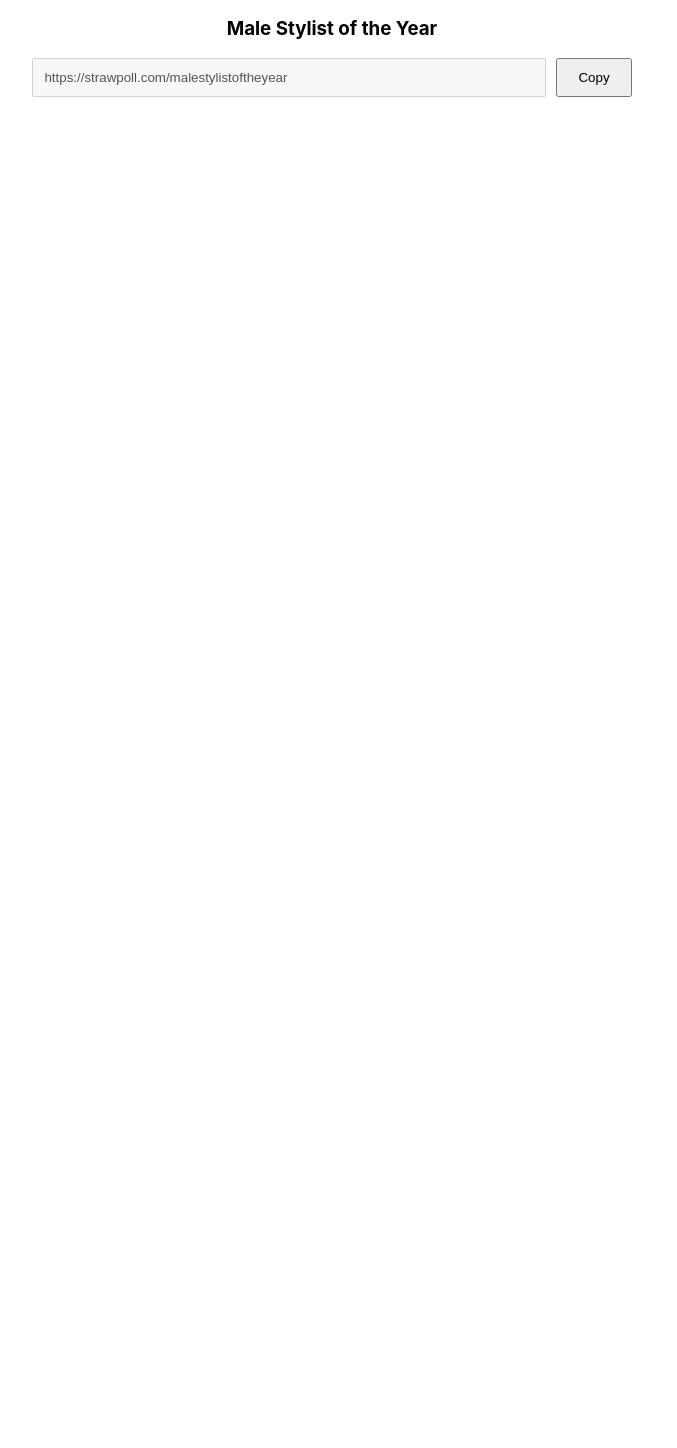
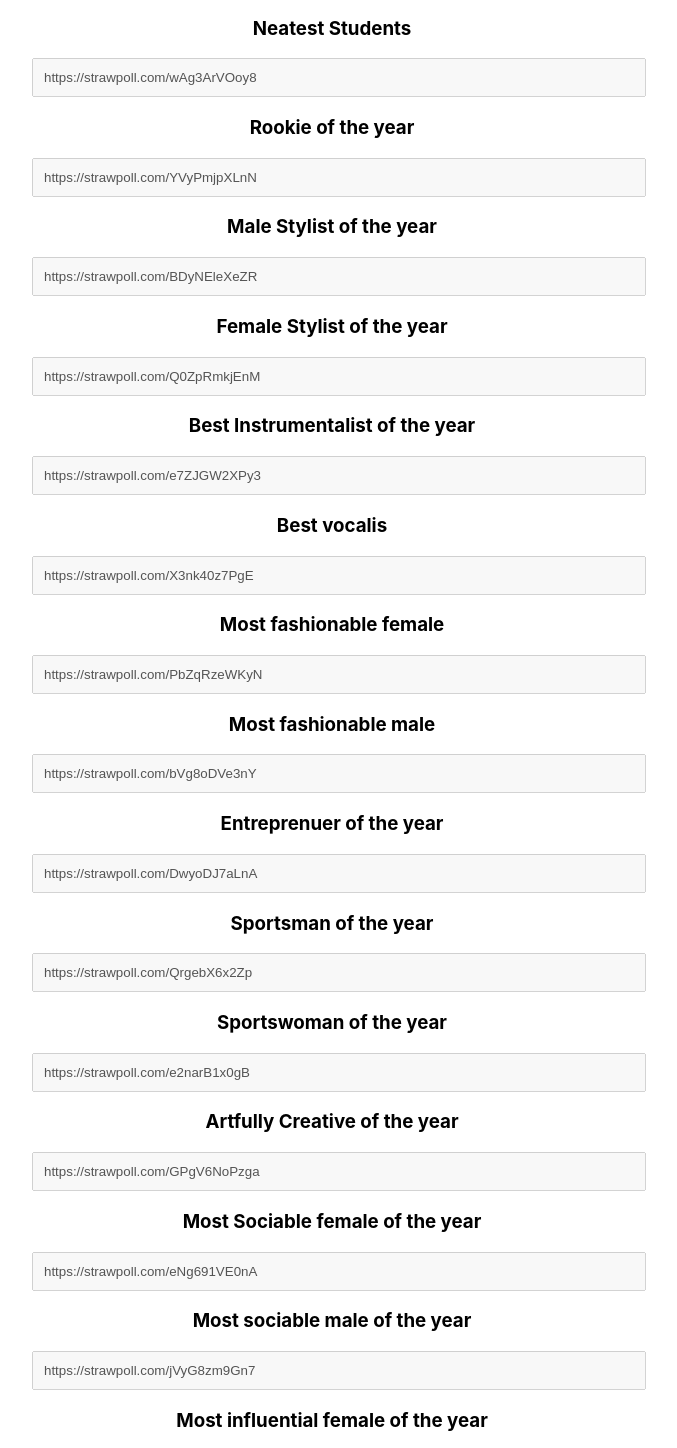
Before and after one commit to 56radius/vote-poll, a React (Create React App) app: page / in a window 1280 px wide. Shown: the part 201-1649 px from the top of the page, without its empty margins (308-985 px from the left). Before the commit the page ends 800 px from the top, so only its background shows below. Built offline with nearby package versions, Linux system fonts and the light colour scheme.

Commit message:
Created the stylings and added all the links to it

```diff
--- a/src/components/HomeScreen.js
+++ b/src/components/HomeScreen.js
@@ -1,24 +1,45 @@
 import React, { useState } from "react";
 
 function HomeScreen() {
-  const [links, setLinks] = useState([
-    "https://strawpoll.com/YVyPmjpXLnN",
-    "https://strawpoll.com/kogjkAm2PZ6", // Tech Savvy link
-    "https://strawpoll.com/malestylistoftheyear",
-    // Add links for other categories here...
-  ]);
-  const titles = ["Rookie of the Year", "Tech Savvy", "Male Stylist of the Year"];
+  const links = [
+    "https://strawpoll.com/kogjkAm2PZ6", // Tech Savvy
+    "https://strawpoll.com/GeZAO0VM1nV", // Best course rep
+    "https://strawpoll.com/wAg3ArVOoy8", // Neatest Students
+    "https://strawpoll.com/YVyPmjpXLnN", // Rookie of the year
+    "https://strawpoll.com/BDyNEleXeZR", // Male Stylist of the year
+    "https://strawpoll.com/Q0ZpRmkjEnM", // Female Stylist of the year
+    "https://strawpoll.com/e7ZJGW2XPy3", // Best Instrumentalist of the year
+    "https://strawpoll.com/X3nk40z7PgE", // Best vocalis
+    "https://strawpoll.com/PbZqRzeWKyN", // Most fashionable female
+    "https://strawpoll.com/bVg8oDVe3nY", // Most fashionable male
+    "https://strawpoll.com/DwyoDJ7aLnA", // Entreprenuer of the year
+    "https://strawpoll.com/QrgebX6x2Zp", // Sportsman of the year
+    "https://strawpoll.com/e2narB1x0gB", // Sportswoman of the year
+    "https://strawpoll.com/GPgV6NoPzga", // Artfully Creative of the year
+    "https://strawpoll.com/eNg691VE0nA", // Most Sociable female of the year
+    "https://strawpoll.com/jVyG8zm9Gn7", // Most sociable male of the year
+    "https://strawpoll.com/e2narB1J0gB", // Most influential female of the year
+  ];
 
-  const copyToClipboard = (index) => {
-    const linkToCopy = links[index];
-    navigator.clipboard.writeText(linkToCopy)
-      .then(() => {
-        console.log("Link copied to clipboard:", linkToCopy);
-      })
-      .catch((error) => {
-        console.error("Failed to copy:", error);
-      });
-  };
+  const titles = [
+    "Tech Savvy",
+    "Best course rep",
+    "Neatest Students",
+    "Rookie of the year",
+    "Male Stylist of the year",
+    "Female Stylist of the year",
+    "Best Instrumentalist of the year",
+    "Best vocalis",
+    "Most fashionable female",
+    "Most fashionable male",
+    "Entreprenuer of the year",
+    "Sportsman of the year",
+    "Sportswoman of the year",
+    "Artfully Creative of the year",
+    "Most Sociable female of the year",
+    "Most sociable male of the year",
+    "Most influential female of the year",
+  ];
 
   return (
     <div>
@@ -37,16 +58,9 @@
                           className="form-control"
                           value={link}
                           disabled
-                          style={{ width: "calc(100% - 110px)", minWidth: "250px", marginRight: "10px", padding: "10px" }}
+                          style={{ width: "calc(100% - 10px)", minWidth: "250px", padding: "10px", cursor: "pointer" }}
+                          onClick={() => window.open(link, "_blank")}
                         />
-                        <button
-                          className="btn btn-outline-secondary"
-                          type="button"
-                          onClick={() => copyToClipboard(index)}
-                          style={{ padding: "10px 20px" }}
-                        >
-                          Copy
-                        </button>
                       </div>
                     </div>
                   ))}
```
